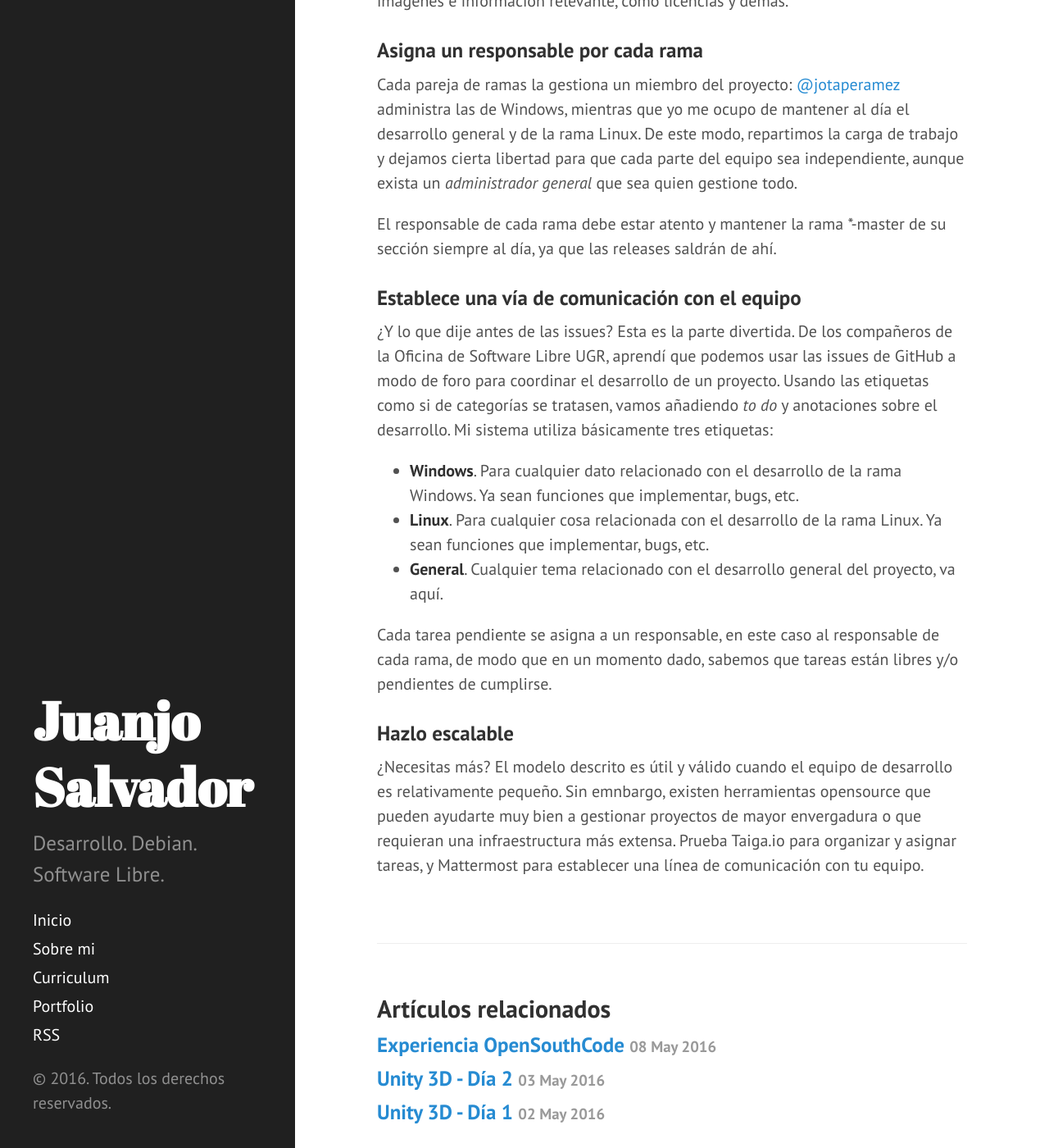
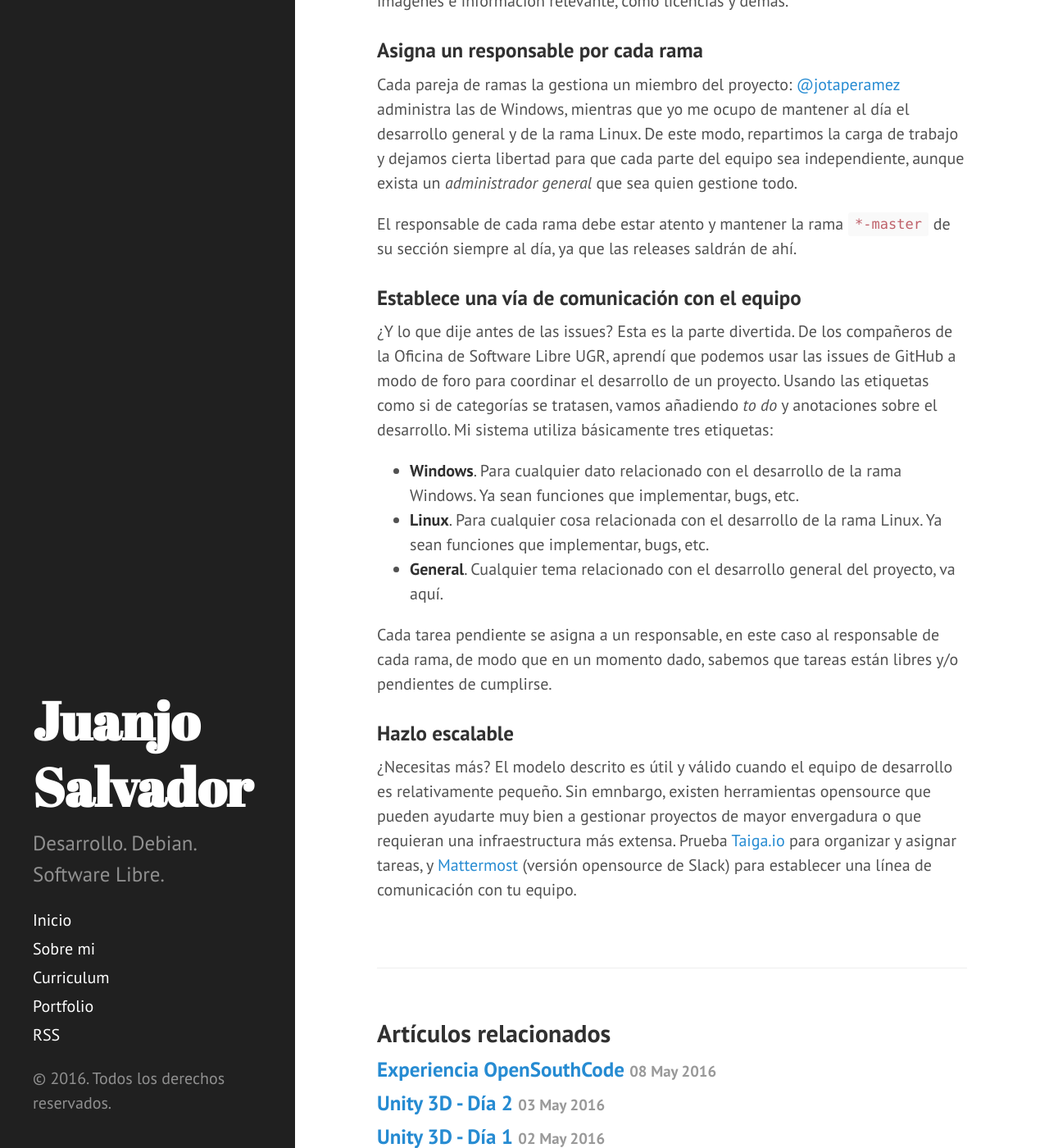
Before and after one commit to JuanjoSalvador/blog, a Jekyll site: the page built from _posts/2016-05-13-Gestión-de-proyectos-mediante-GitHub.md, in a window 1280 px wide and 1400 px high, scrolled down 855 px. Shown: the whole window at 82% size. Built offline with Jekyll 4.4.1, drawn with Linux system fonts in a browser that asks for light colours; comment, search, counter and statistics services are not loaded.

Commit message:
Update 2016-05-13-Gestión-de-proyectos-mediante-GitHub.md

```diff
--- a/_posts/2016-05-13-Gestión-de-proyectos-mediante-GitHub.md
+++ b/_posts/2016-05-13-Gestión-de-proyectos-mediante-GitHub.md
@@ -11,10 +11,10 @@
 
 Para mantener el código, utilizamos 4 ramas (branches) dentro del repositorio:
 
-* win-dev
-* win-master
-* linux-dev
-* linux-master
+* `win-dev`
+* `win-master`
+* `linux-dev`
+* `linux-master`
 
 De modo que disponemos de una rama (`*-dev`) que podemos usar para mantener el código inestable y en desarrollo, mientras que en la rama master (`*-master`) encontramos el código estable de cada versión.
 
@@ -24,7 +24,7 @@
 
 Cada pareja de ramas la gestiona un miembro del proyecto: [@jotaperamez](https://github.com/jotaperamez) administra las de Windows, mientras que yo me ocupo de mantener al día el desarrollo general y de la rama Linux. De este modo, repartimos la carga de trabajo y dejamos cierta libertad para que cada parte del equipo sea independiente, aunque exista un *administrador general* que sea quien gestione todo.
 
-El responsable de cada rama debe estar atento y mantener la rama *-master de su sección siempre al día, ya que las releases saldrán de ahí.
+El responsable de cada rama debe estar atento y mantener la rama `*-master` de su sección siempre al día, ya que las releases saldrán de ahí.
 
 ### Establece una vía de comunicación con el equipo
 
@@ -38,4 +38,4 @@
 
 ### Hazlo escalable
 
-¿Necesitas más? El modelo descrito es útil y válido cuando el equipo de desarrollo es relativamente pequeño. Sin emnbargo, existen herramientas opensource que pueden ayudarte muy bien a gestionar proyectos de mayor envergadura o que requieran una infraestructura más extensa. Prueba Taiga.io para organizar y asignar tareas, y Mattermost para establecer una línea de comunicación con tu equipo.
+¿Necesitas más? El modelo descrito es útil y válido cuando el equipo de desarrollo es relativamente pequeño. Sin emnbargo, existen herramientas opensource que pueden ayudarte muy bien a gestionar proyectos de mayor envergadura o que requieran una infraestructura más extensa. Prueba [Taiga.io](https://taiga.io/) para organizar y asignar tareas, y [Mattermost](http://www.mattermost.org/) (versión opensource de Slack) para establecer una línea de comunicación con tu equipo.
```
